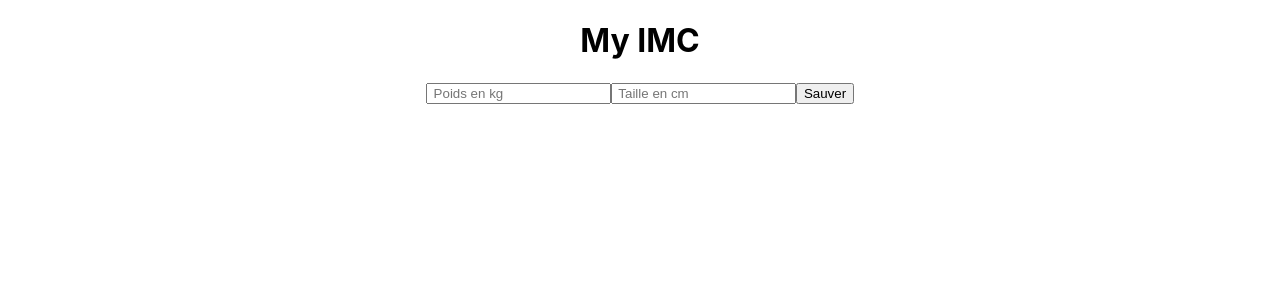
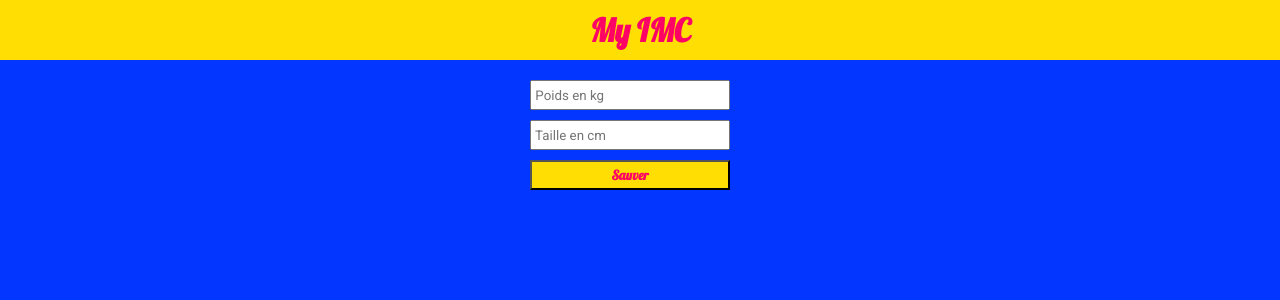
Before and after one commit to jynadal/My-IMC, a React (Create React App) app: page / in a window 1280 px wide. Shown: the top 300 px of the page. Built offline with nearby package versions, Linux system fonts and the light colour scheme.

Commit message:
CSS donne

```diff
--- a/src/App.css
+++ b/src/App.css
@@ -1,8 +1,68 @@
+@import url('https://fonts.googleapis.com/css2?family=Lato&family=Lobster&family=Roboto&display=swap');
+
+* {
+  font-family: Roboto;
+  margin: 0px;
+  padding: 0px;
+  box-sizing: border-box;
+
+}
+body {
+  background-color: #0336FF;
+}
+.wrapper {
+  padding: 20px;
+}
+
+h1, button {
+  font-family: Lobster;
+  font-weight: bold;
+  background-color: #FFDE03;
+  color:#FF0266;
+  padding: 10px;
+}
+
+input, button {
+  width: 100%;
+  height: 30px;
+  margin-bottom: 10px;
+}
+
+ button {
+  text-align: center;
+  align-items: center;
+  justify-content: center;
+}
+
+ul {
+  padding-top: 150px;
+}
+.calcul {
+  font-family: Lobster;
+  font-weight: bold;
+  color:#FF0266;
+  padding-top: 50px;
+}
+
 .App {
   text-align: center;
 }
 
-.App-logo {
+@media screen and (min-width: 700px) {
+  form, .calcul, ul{
+    max-width: 400px;
+    margin: auto;
+  }
+
+  input, button {
+    max-width: 200px;
+    margin:0 20px 10px 0;
+    padding: 0px;
+  }
+
+}
+
+/* .App-logo {
   height: 40vmin;
   pointer-events: none;
 }
@@ -14,7 +74,9 @@
 }
 
 .App-header {
-  background-color: #282c34;
+  background-color: #FFDE03;
+  color: #0336FF;
+  color: #FF0266;
   min-height: 100vh;
   display: flex;
   flex-direction: column;
@@ -35,4 +97,4 @@
   to {
     transform: rotate(360deg);
   }
-}
+} */
--- a/src/App.js
+++ b/src/App.js
@@ -1,4 +1,5 @@
-import React, { useEffect, useRef, useState } from 'react';
+import React, { useRef, useState } from 'react';
+
 import './App.css';
 
 const interpretations = new Map();
@@ -67,7 +68,8 @@ setImc( "Date: " + new Date().toLocaleDateString('fr-FR')+ " "  + imc + " " + im
 
 	return (
 		<div className="App">
-			<h1> My IMC </h1>  {' '}
+			<h1> My IMC </h1>
+      <div className="wrapper">
         <form>
           <input
             ref={inputWeight}
@@ -82,12 +84,13 @@ setImc( "Date: " + new Date().toLocaleDateString('fr-FR')+ " "  + imc + " " + im
 
         <div className="interpretation">
 
-      {imc &&  <div>{imc} </div>  }
+        {imc &&  <div className="calcul">{imc} </div>  }
         </div>
 
         <ul>
           {imcs.map(i => <li key={i}>{i}</li>)}
         </ul>
+      </div>
 
 		</div>
 	);
```
Lines whose indentation alone changed are shown as unchanged.
